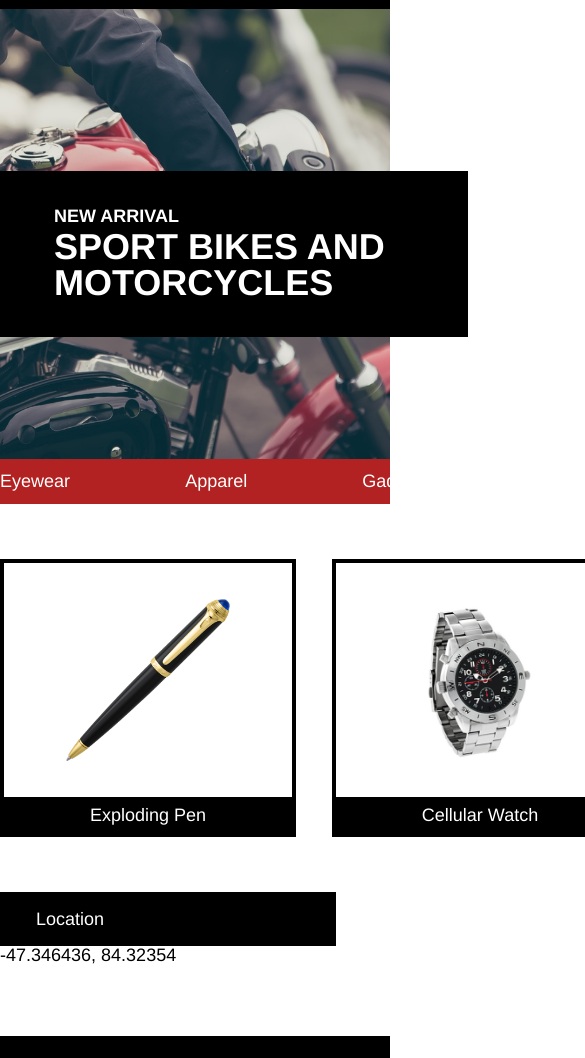
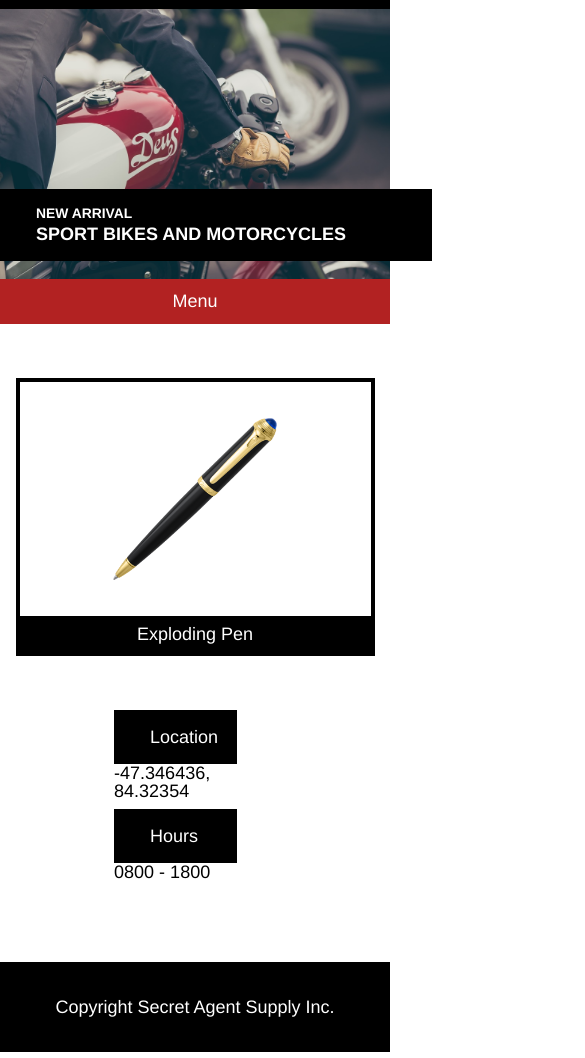
Before and after one commit to jemilac/Secret-Agent-Supply, a plain HTML site: page index.html in a window 390 px wide. Shown: the part 42-1100 px from the top of the page, 585 px wide, since content can reach past the window. Drawn offline with Linux system fonts and the light colour scheme.

Commit message:
Responsive design

```diff
--- a/index.html
+++ b/index.html
@@ -35,15 +35,18 @@
           <li>Classes</li>
           <li>Contact</li>
         </ul>
+        <ul class="mobile-nav-container">
+          <li>Menu</li>
+        </ul>
     </nav>
     <!--products and business info-->
     <div class="site-container">
       <div class="products">
-        <div class="product">
+        <div class="product" id="pen">
           <img src="resources/images/pen.png">
           <span>Exploding Pen</span>
         </div>
-        <div class="product">
+        <div class="product" id="watch">
           <img src="resources/images/watch.png">
           <span>Cellular Watch</span>
         </div>
--- a/resources/css/style.css
+++ b/resources/css/style.css
@@ -9,7 +9,7 @@ header {
 }
 
 .site-container {
-  width: 960px;
+  max-width: 960px;
   margin: 0 auto;
 }
 
@@ -19,6 +19,7 @@ header {
   align-items: center;
   padding: 0.66rem 0.5rem;
 }
+
 .logo-box img {
   height: 1.5rem;
   padding-right: 1rem;
@@ -74,8 +75,11 @@ nav ul {
   padding: 0.75rem 0;
 }
 
+.mobile-nav-container {
+  display: none;
+}
+
 /*products and business info*/
-
 .products {
   display: flex;
   justify-content: space-between;
@@ -142,3 +146,89 @@ footer {
   text-align: left;
   height: 5rem;
 }
+/*why can't the footer text align left?*/
+
+/*media query for tablet*/
+@media only screen and (max-width: 1024px) {
+
+  nav ul {
+    display: none;
+  }
+
+  .mobile-nav-container {
+    display: block;
+    text-align: center;
+  }
+
+  .product {
+    width: 47%;
+  }
+
+  #glasses {
+    display: none;
+  }
+
+}
+
+/*media query for mobile*/
+@media only screen and (max-width: 470px) {
+  .cover-banner {
+    height: 15rem;
+  }
+
+  .text-box {
+    max-width: 470px;
+    padding: 1rem 2rem;
+    top: 10rem;
+    /*why the text-box can't fit inside? i.e. same width as the cover-banner?*/
+  }
+
+  h3 {
+    font-size: 0.77rem;
+  }
+
+  h2 {
+    font-size: 1rem;
+  }
+
+  nav ul {
+    display: none;
+  }
+
+  .mobile-nav-container {
+    display: block;
+    text-align: center;
+  }
+
+  .product {
+    width: 90%;
+  }
+
+  #pen {
+      margin: 0 auto;
+  }
+
+  #glasses {
+    display: none;
+  }
+
+  #watch {
+    display: none;
+  }
+
+  .biz-info {
+    display: flex;
+    flex-direction: column;
+    width: 90%;
+    margin-top: 3rem;
+  }
+/*how to make the biz-info box longer?*/
+
+  .info p {
+    padding-bottom: 0.5rem;
+  }
+
+  footer {
+    text-align: center;
+  }
+}
```
